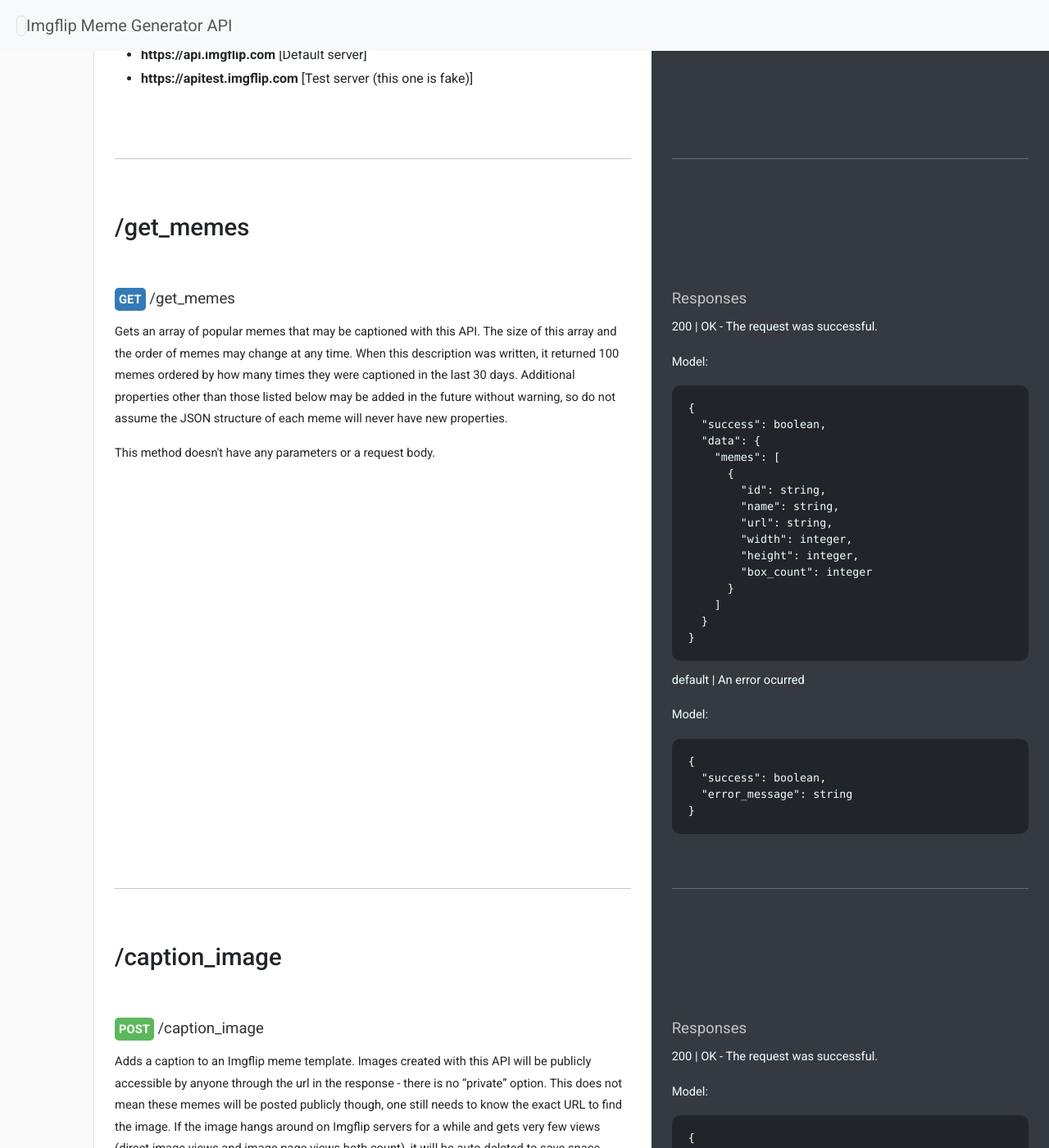
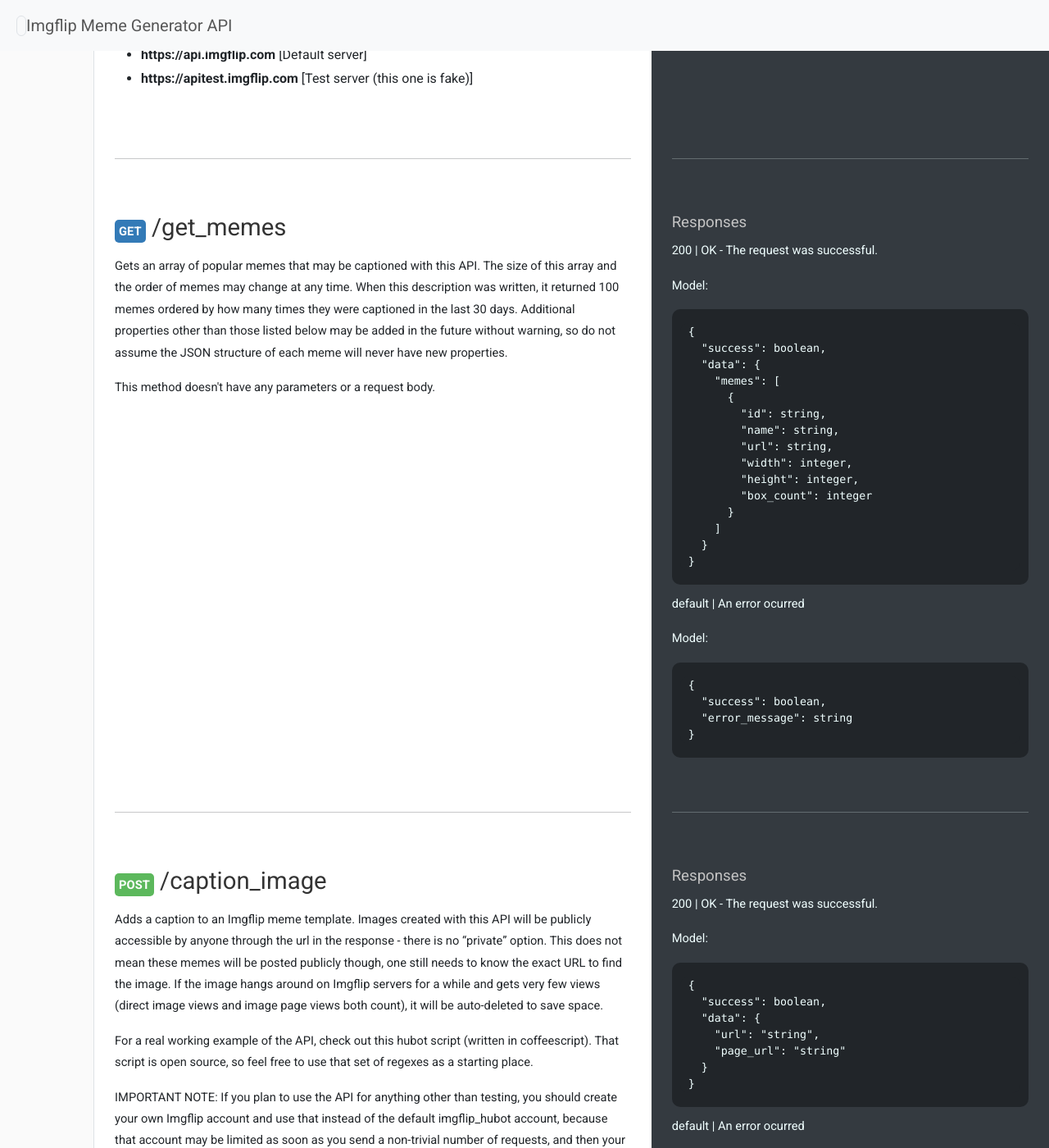
Before and after one commit to james-sabel/jekyll-openapi-parser, a Jekyll site: the page built from index.markdown, in a window 1280 px wide and 1400 px high, scrolled down 395 px. Shown: the whole window at 82% size. Built offline with Jekyll 4.4.1, drawn with Linux system fonts in a browser that asks for light colours.

Commit message:
Removed unnecessary section with the endpoint name.

```diff
--- a/_includes/content.html
+++ b/_includes/content.html
@@ -32,24 +32,17 @@
         </div>
         <span class="d-none d-lg-block">{% include section_divider.html %}</span>
         {% for endpoint in site.data.meme_generator.paths %}
-            <div class="row">
-                <div id="middle" class="col-sm-7">
-                    <h2>{{ endpoint[0] }}</h2>
-                </div>
-                <div id="sidebar" class="col d-none d-lg-block">
-                </div>
-            </div>
             {% for method in endpoint[1] %}
                 <div class="row">
                     <div id="middle" class="col-sm-7">
                         {% if method[0] == "get" %}
-                            <h3><span class="method-name-box method-name-get">{{ method[0] | upcase }}</span> <span class="method-endpoint">{{ endpoint[0] }}</span></h3>
+                            <h2><span class="method-name-box method-name-get">{{ method[0] | upcase }}</span> <span class="method-endpoint">{{ endpoint[0] }}</span></h2>
                         {% elsif method[0] == "post" %}
-                            <h3><span class="method-name-box method-name-post">{{ method[0] | upcase }}</span> <span class="method-endpoint">{{ endpoint[0] }}</span></h3>
+                            <h2><span class="method-name-box method-name-post">{{ method[0] | upcase }}</span> <span class="method-endpoint">{{ endpoint[0] }}</span></h2>
                         {% elsif method[0] == "delete" %}
-                            <h3><span class="method-name-box method-name-delete">{{ method[0] | upcase }}</span> <span class="method-endpoint">{{ endpoint[0] }}</span></h3>
+                            <h2><span class="method-name-box method-name-delete">{{ method[0] | upcase }}</span> <span class="method-endpoint">{{ endpoint[0] }}</span></h2>
                         {% elsif method[0] == "put" %}
-                            <h3><span class="method-name-box method-name-put">{{ method[0] | upcase }}</span> <span class="method-endpoint">{{ endpoint[0] }}</span></h3>
+                            <h2><span class="method-name-box method-name-put">{{ method[0] | upcase }}</span> <span class="method-endpoint">{{ endpoint[0] }}</span></h2>
                         {% endif %}
                         <p>{{ method[1].description | markdownify  }}</p>
                         {% if method[1].requestBody %}
```
